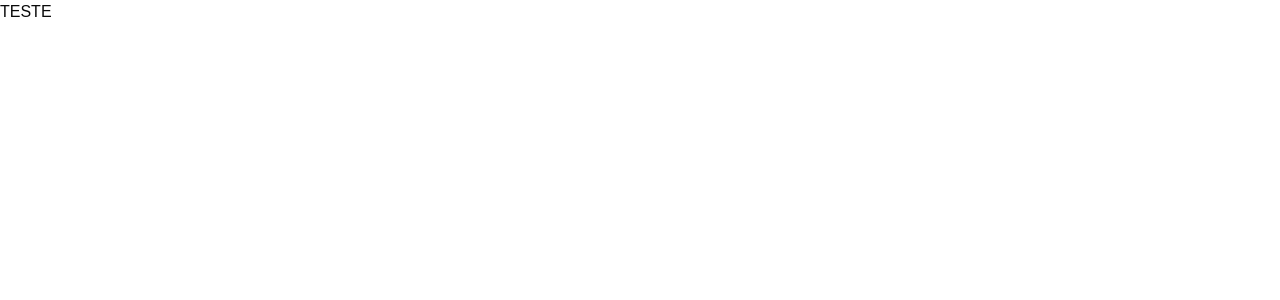
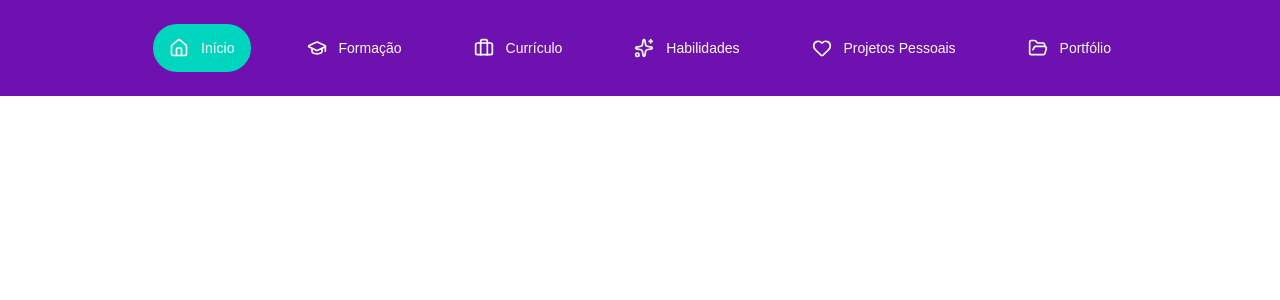
Before and after one commit to lyalopesc/cv-duda-website, a React (Vite) app: page / in a window 1280 px wide. Shown: the top 300 px of the page. Built offline with nearby package versions, Linux system fonts and the light colour scheme.

Commit message:
feat: adição Header com scroll spy

```diff
--- a/src/App.tsx
+++ b/src/App.tsx
@@ -1,5 +1,11 @@
+import { Header } from "./components/layout/Header"
+
 function App() {
-  return <h1>TESTE</h1>
+  return (
+    <div className="h-screen snap-y snap-manda">
+      <Header />
+    </div>
+  )
 }
 
 export default App
--- /dev/null
+++ b/src/components/layout/Header.tsx
@@ -0,0 +1,31 @@
+import { useScrollSpy } from "@/hooks/useScrollSpy"
+import { scrollToSection } from "../../utils/scrollToSection"
+import { menuItems } from "@/constants/menuItems"
+
+export function Header() {
+  const activeSection = useScrollSpy()
+
+  return (
+    <nav className="fixed inset-x-0 top-0 z-50 py-6 bg-purple-800">
+      <div className="flex gap-10 justify-center">
+        {menuItems.map((item) => {
+          const Icon = item.icon
+          const isActive = item.id === activeSection
+
+          return (
+            <button
+              key={item.id}
+              onClick={() => {
+                scrollToSection(item.id)
+              }}
+              className={`flex items-center gap-3 rounded-full px-4 py-3 min-h-12 text-white transition-colors hover:bg-purple-700 ${isActive ? "bg-teal-400" : "bg-transparent"}`}
+            >
+              <Icon className="w-5 h-5" />
+              <span className="text-sm whitespace-nowrap">{item.label}</span>
+            </button>
+          )
+        })}
+      </div>
+    </nav>
+  )
+}
--- /dev/null
+++ b/src/constants/menuItems.ts
@@ -0,0 +1,17 @@
+import {
+  Briefcase,
+  FolderOpen,
+  GraduationCap,
+  Heart,
+  Home,
+  Sparkles,
+} from "lucide-react"
+
+export const menuItems = [
+  { id: "inicio", label: "Início", icon: Home },
+  { id: "formacao", label: "Formação", icon: GraduationCap },
+  { id: "curriculo", label: "Currículo", icon: Briefcase },
+  { id: "habilidades", label: "Habilidades", icon: Sparkles },
+  { id: "projetos-pessoais", label: "Projetos Pessoais", icon: Heart },
+  { id: "portfolio", label: "Portfólio", icon: FolderOpen },
+]
--- /dev/null
+++ b/src/hooks/useScrollSpy.ts
@@ -0,0 +1,28 @@
+import { useEffect, useState } from "react"
+import { menuItems } from "@/constants/menuItems"
+
+export function useScrollSpy() {
+  const [activeSection, setActiveSection] = useState("inicio")
+
+  useEffect(() => {
+    const observer = new IntersectionObserver(
+      ([entry]) => {
+        if (!entry.isIntersecting) return
+
+        setActiveSection(entry.target.id)
+      },
+      { threshold: 0.5, rootMargin: "-100px 0px -100px 0px" },
+    )
+
+    menuItems.forEach((item) => {
+      const section = document.getElementById(item.id)
+      if (section) {
+        observer.observe(section)
+      }
+    })
+
+    return () => observer.disconnect()
+  }, [])
+
+  return activeSection
+}
--- /dev/null
+++ b/src/utils/scrollToSection.ts
@@ -0,0 +1,6 @@
+export const scrollToSection = (id: string) => {
+  const section = document.getElementById(id)
+  if (section) {
+    section.scrollIntoView({ behavior: "smooth" })
+  }
+}
```
